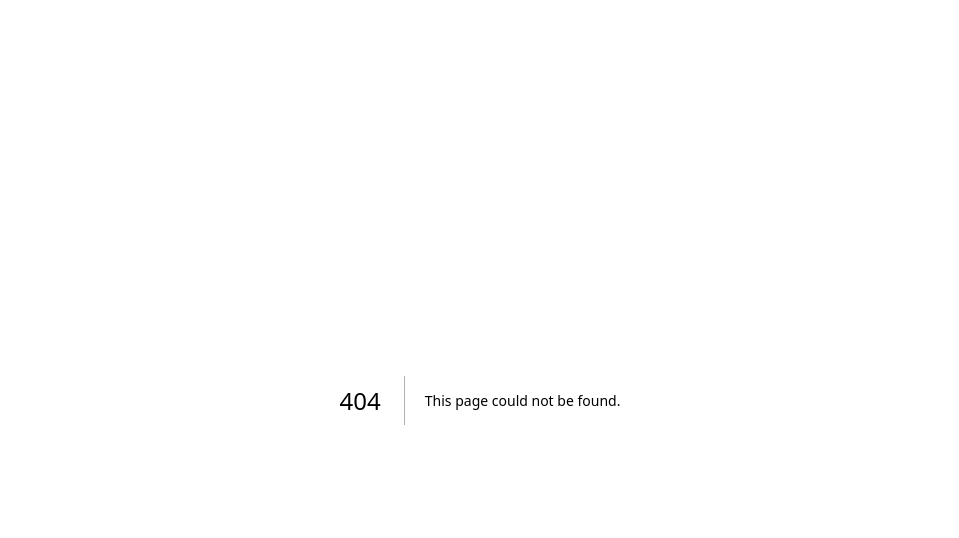
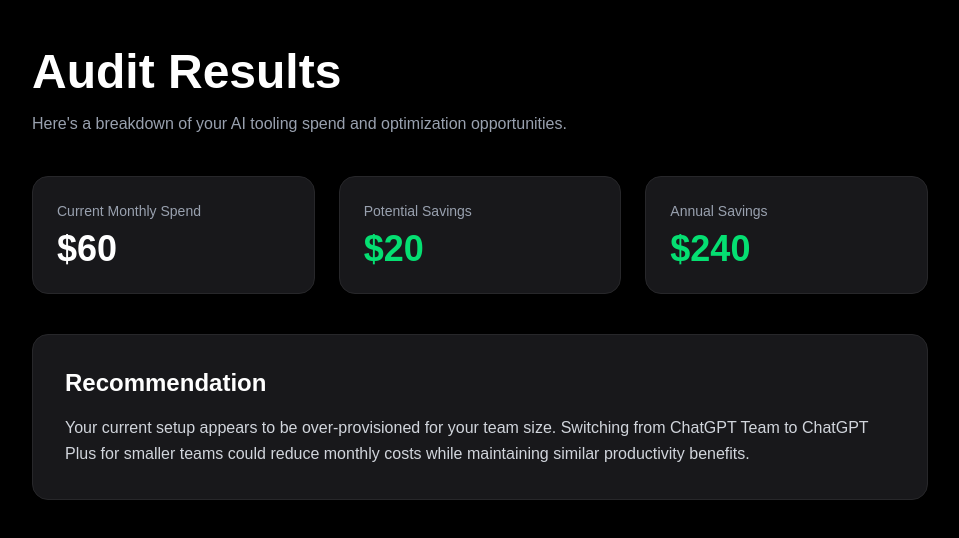
Before and after one commit to PranathiReddy123/ai-spend-audit, a Next.js app: page /results in a window 1280 px wide. Before the commit this address had no page. Shown: the top 538 px of the page, without its empty margins (160-1119 px from the left). Built offline with nearby package versions, Linux system fonts and the light colour scheme.

Commit message:
feat: build audit results dashboard UI

```diff
--- a/src/app/audit/page.tsx
+++ b/src/app/audit/page.tsx
@@ -75,6 +75,7 @@
           onClick={() => router.push("/results")}
           className="w-full bg-white text-black py-4 rounded-xl font-semibold hover:opacity-90">
            Generate Audit
+
           </button>
 
         </div>
--- /dev/null
+++ b/src/app/results/page.tsx
@@ -0,0 +1,68 @@
+export default function ResultsPage() {
+
+  return (
+    <main className="min-h-screen bg-black text-white px-6 py-12">
+
+      <div className="max-w-4xl mx-auto">
+
+        <h1 className="text-5xl font-bold">
+          Audit Results
+        </h1>
+
+        <p className="text-gray-400 mt-4">
+          Here's a breakdown of your AI tooling spend and optimization opportunities.
+        </p>
+
+        <div className="grid md:grid-cols-3 gap-6 mt-10">
+
+          <div className="bg-zinc-900 border border-zinc-800 rounded-2xl p-6">
+            <p className="text-gray-400 text-sm">
+              Current Monthly Spend
+            </p>
+
+            <h2 className="text-4xl font-bold mt-2">
+              $60
+            </h2>
+          </div>
+
+          <div className="bg-zinc-900 border border-zinc-800 rounded-2xl p-6">
+            <p className="text-gray-400 text-sm">
+              Potential Savings
+            </p>
+
+            <h2 className="text-4xl font-bold mt-2 text-green-400">
+              $20
+            </h2>
+          </div>
+
+          <div className="bg-zinc-900 border border-zinc-800 rounded-2xl p-6">
+            <p className="text-gray-400 text-sm">
+              Annual Savings
+            </p>
+
+            <h2 className="text-4xl font-bold mt-2 text-green-400">
+              $240
+            </h2>
+          </div>
+
+        </div>
+
+        <div className="bg-zinc-900 border border-zinc-800 rounded-2xl p-8 mt-10">
+
+          <h2 className="text-2xl font-bold">
+            Recommendation
+          </h2>
+
+          <p className="text-gray-300 mt-4 leading-relaxed">
+            Your current setup appears to be over-provisioned for your team size.
+            Switching from ChatGPT Team to ChatGPT Plus for smaller teams could
+            reduce monthly costs while maintaining similar productivity benefits.
+          </p>
+
+        </div>
+
+      </div>
+
+    </main>
+  );
+}
--- a/src/app/reults/page.tsx
+++ /dev/null
@@ -1,9 +0,0 @@
-export default function ResultsPage() {
-  return (
-    <div className="min-h-screen bg-black text-white flex items-center justify-center">
-      <h1 className="text-4xl font-bold">
-        Results Page
-      </h1>
-    </div>
-  );
-}
```
